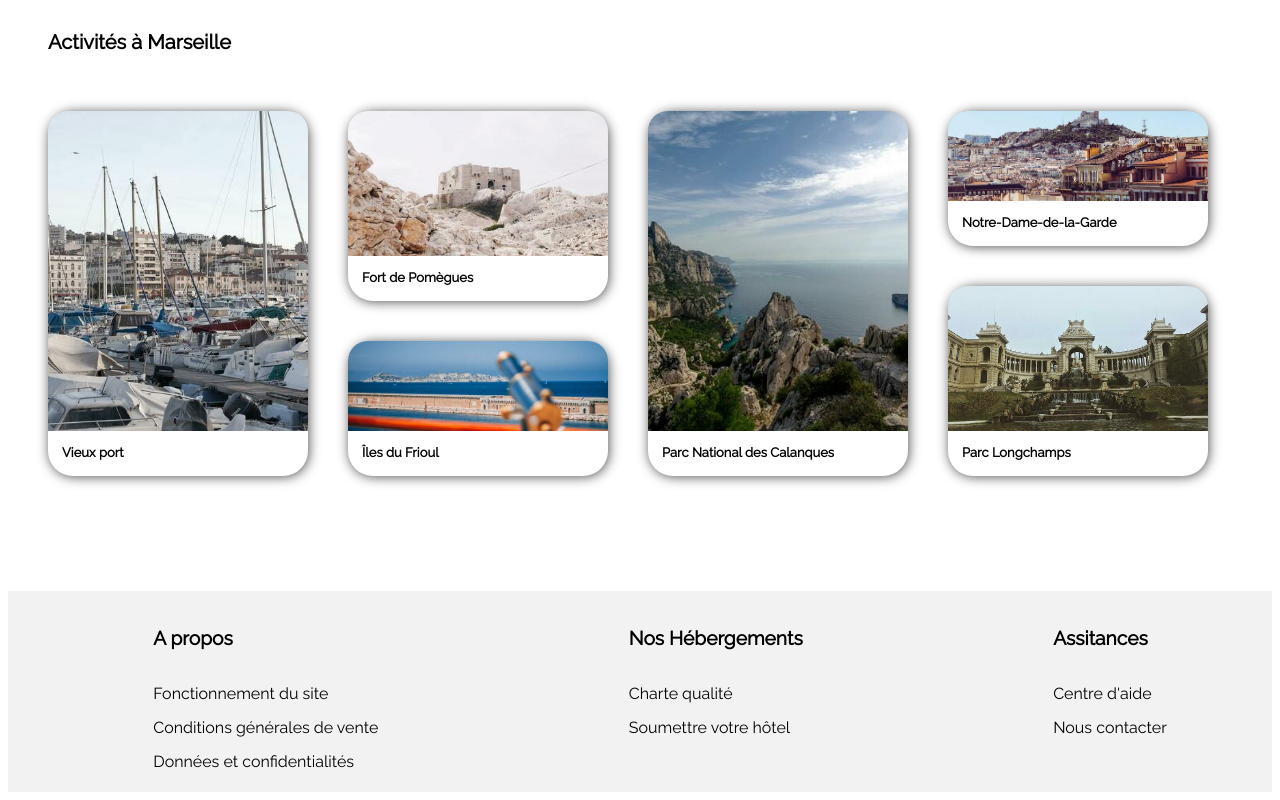
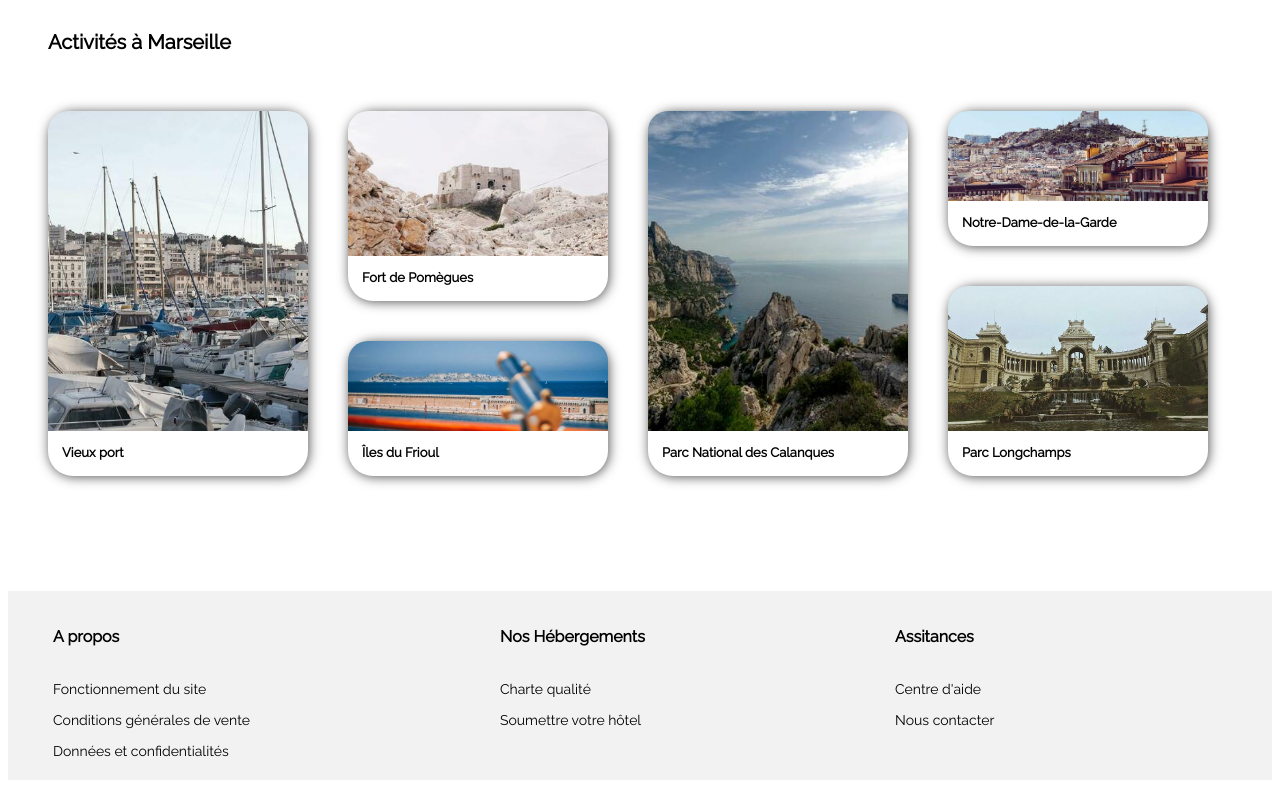
Before and after one commit to LilouCode/LisaLox_2_05102021, a plain HTML site: page index.html in a window 1280 px wide. Shown: the part 1765-2565 px from the top of the page. Drawn offline with Linux system fonts and the light colour scheme.

Commit message:
Footer ul (margin changes)

```diff
--- a/style.css
+++ b/style.css
@@ -455,7 +455,6 @@ footer {
 
 .foot_container {
     display: flex;
-    justify-content: space-around;
     flex-wrap: wrap;
 }
 
@@ -464,6 +463,9 @@ footer {
     flex-wrap: wrap;
     flex-direction: column;
     justify-content: space-around;
+    padding-left: 0%;
+    margin-left: 40px;
+    margin-right: 200px;
 }
 
 .foot_list li {
@@ -471,12 +473,13 @@ footer {
     margin-top: 5px;
     width: max-content;
     padding: 5px;
+    font-size: 14px;
 }
 .foot_list li:hover{
     font-weight: bolder;
 }
 .foot_list li:first-child {
-    font-size: larger;
+    font-size: 16px;
     font-weight: bold;
     margin-bottom: 20px;
 }
```
